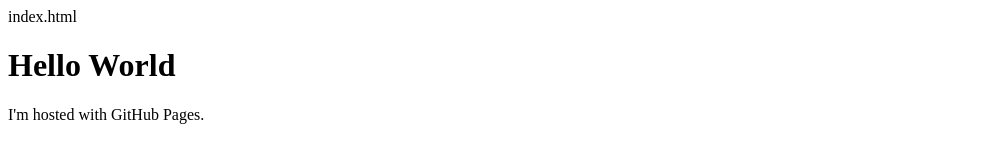
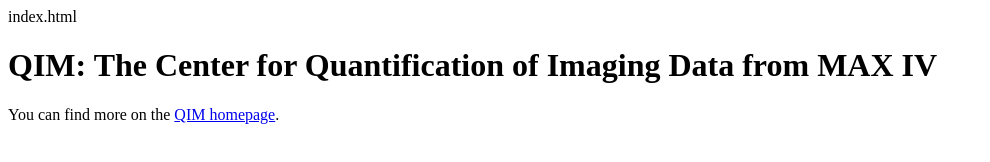
Before and after one commit to abdahl/qim, a plain HTML site: page index.html in a window 1280 px wide. Shown: the whole page, without its empty margins (0-990 px from the left). Drawn offline with Linux system fonts and the light colour scheme.

Commit message:
Update index.html

```diff
--- a/index.html
+++ b/index.html
@@ -2,7 +2,7 @@
 <!DOCTYPE html>
 <html>
 <body>
-<h1>Hello World</h1>
-<p>I'm hosted with GitHub Pages.</p>
+<h1>QIM: The Center for Quantification of Imaging Data from MAX IV</h1>
+  <p>You can find more on the <a href=https://qim.dk/>QIM homepage</a>.</p>
 </body>
 </html>
```
